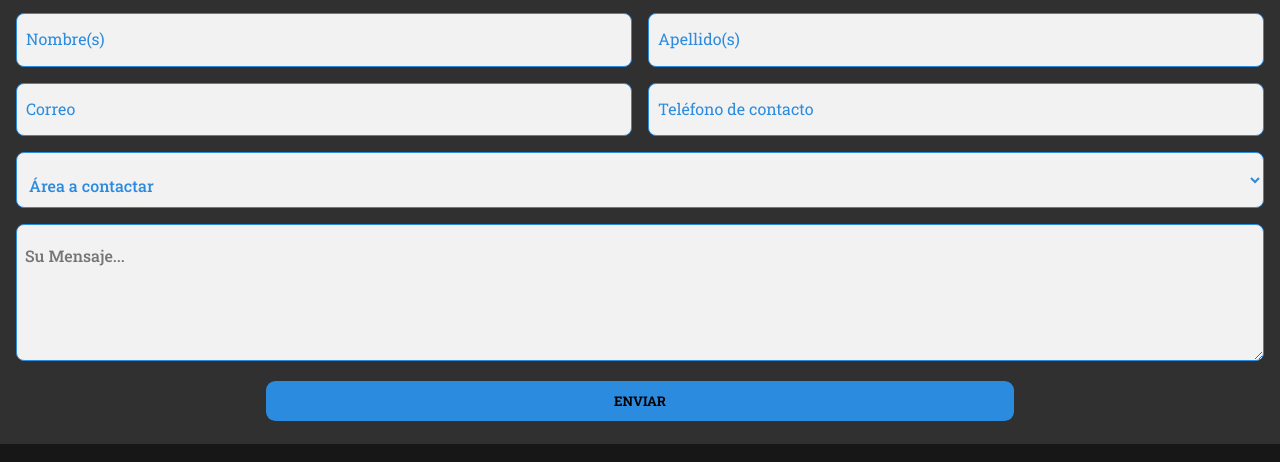
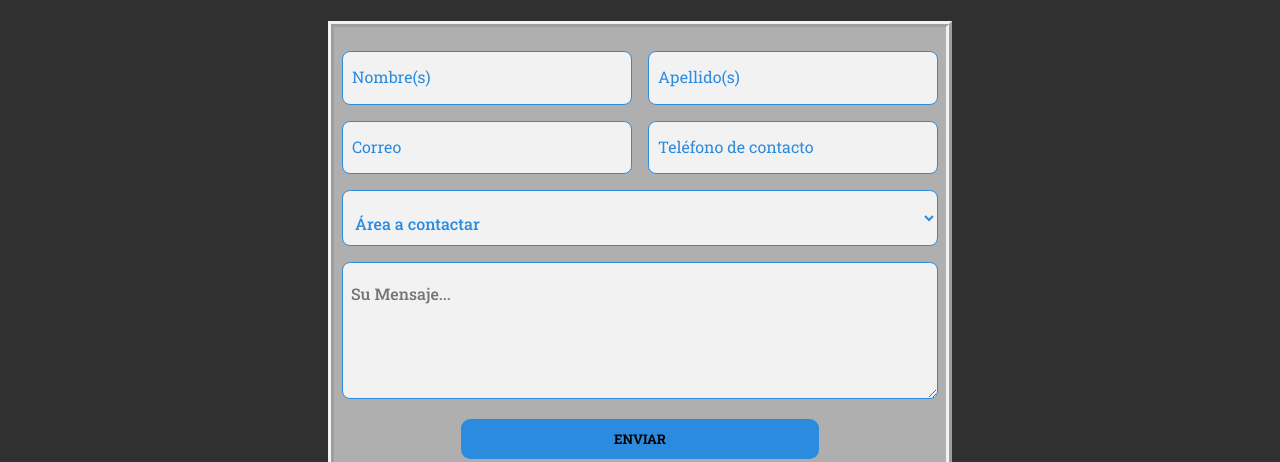
Before and after one commit to vilmaponce/Proyecto-Grupo14, a plain HTML site: page template/contact.html in a window 1280 px wide. Shown: the part 686-1148 px from the top of the page. Drawn offline with nearby package versions, Linux system fonts and the light colour scheme.

Commit message:
cambios en form contacto

```diff
--- a/template/contact.html
+++ b/template/contact.html
@@ -75,13 +75,11 @@
             </article>
         </section>
 
-        <!-- +++++++formulario++++++++++ -->
-
         <section class="form-section">
             <article>
                 <h2 id="form-2">¡Hablemos!</h2>
                 <p>Dejanos tus datos y te contactaremos</p>
-                <form action="https://formsubmit.co/visuparg@hotmail.com" method="POST" />
+                <form action="https://formsubmit.co/56af404bb9362a3cc071d4a77bd3d221" method="POST" class="form-content">
                     <!-- Nombre y Apellido -->
                     <div class="form-group">
                         <div class="inputBox">
@@ -124,6 +122,8 @@
                 </form>
             </article>
         </section>
+
+
 
 
     </main>
```
